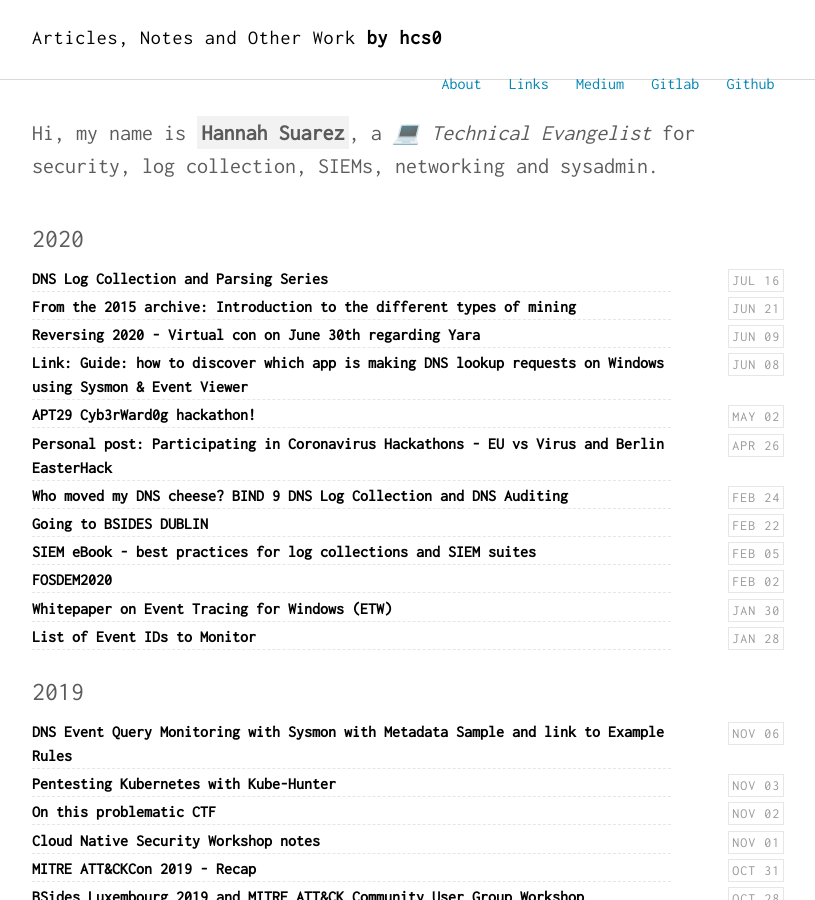
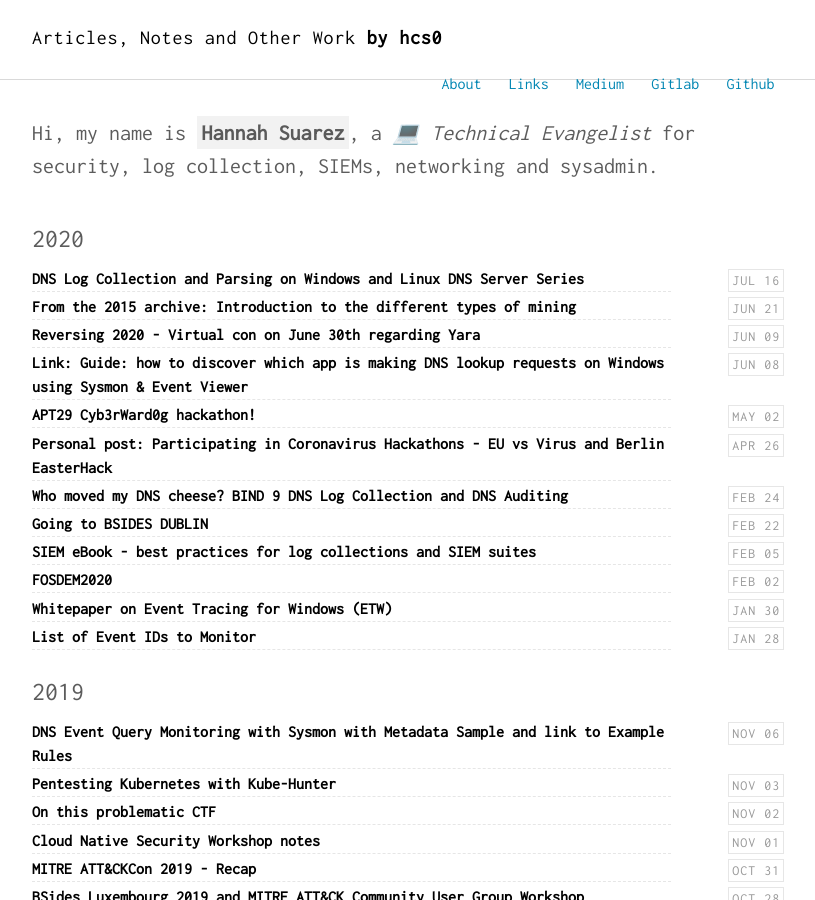
Before and after one commit to HannahSuarez/hannahsuarez.github.io, a Jekyll site: the page built from index.html, in a window 1280 px wide and 900 px high. Shown: the whole window, without its empty margins (232-1047 px from the left). Built offline with Jekyll 4.4.1, drawn with Linux system fonts in a browser that asks for light colours; nearby versions of some CDN libraries.

Commit message:
Add Linux Links

```diff
--- a/_posts/2020-07-16-dns-log-collection.md
+++ b/_posts/2020-07-16-dns-log-collection.md
@@ -1,14 +1,16 @@
 ---
 layout: post
-title: "DNS Log Collection and Parsing Series"
+title: "DNS Log Collection and Parsing on Windows and Linux DNS Server Series"
 description: "Blog posts on DNS log collection and parsing"
 comments: true
 keywords: "dns, domain name system"
 ---
 
-Two posts that I have worked on in May (and since the end of 2019) have been finalized and published:
+Three posts that I have worked on in May (and since the end of 2019) have been finalized and published:
 
 
 [DNS Log Collection - Part 1](https://nxlog.co/dns-log-collection-and-parsing)
 
 [DNS Log Collection and Parsing - Windows](https://nxlog.co/dns-log-collection-on-windows)
+
+[DNS Log Collection and Parsing - Linux](https://nxlog.co/dns-log-collection-on-linux)
```
